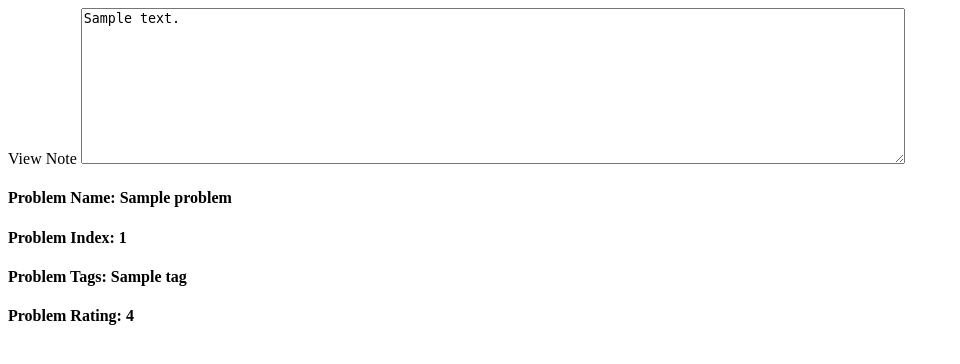
After one commit to JohnRemon/CodeforcesTracker, a Flask app: template templates/view_note.html in a window 1280 px wide. The commit adds this page. Shown: the top 364 px of the page, without its empty margins (0-960 px from the left). Run offline with Flask 3, Linux system fonts and the light colour scheme; tables that the repository leaves empty hold one stand-in row (values such as "Sample post"); the template is opened without the code that fills it: values that come from a table or form of the project are taken from there, most other values are stand-ins (such as "Sample title", 1, 10 or a date in 2020).

Commit message:
You can now add a note (but only one) and view it for each problem

```diff
--- /dev/null
+++ b/templates/view_note.html
@@ -0,0 +1,14 @@
+{% extends 'base.html' %}
+
+{% block head %}{% endblock %}
+    <link rel="stylesheet" href="{{ url_for('static', filename='css/note.css') }}">
+{% block body %}
+    <form method="POST">
+        <label for="note">View Note</label>
+        <textarea rows="10" cols="100" name="note" id="note" placeholder="Enter your notes here ...">{{ note.content }}</textarea>
+    </form>
+    <h4>Problem Name: {{ problem.name }}</h4>
+    <h4>Problem Index: {{ problem.index }}</h4>
+    <h4>Problem Tags: {% for tag in problem.tags %}{{ tag }} {% endfor %}</h4>
+    <h4>Problem Rating: {{ problem.rating }}</h4>
+{% endblock %}
```
Also changed, not shown: routes.py (+13 -1 lines), templates/logged_in_dashboard.html (+4 -5 lines), templates/add_note.html (renamed from templates/note.html).
